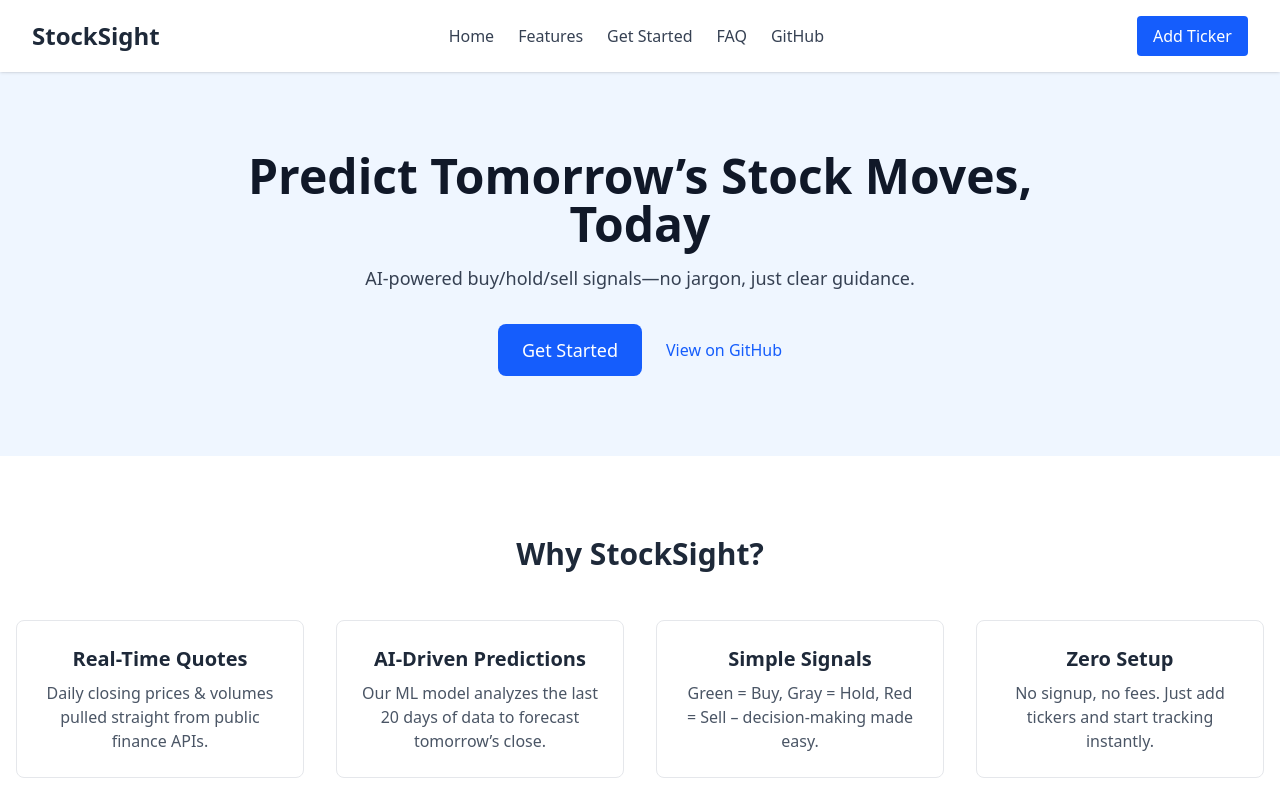
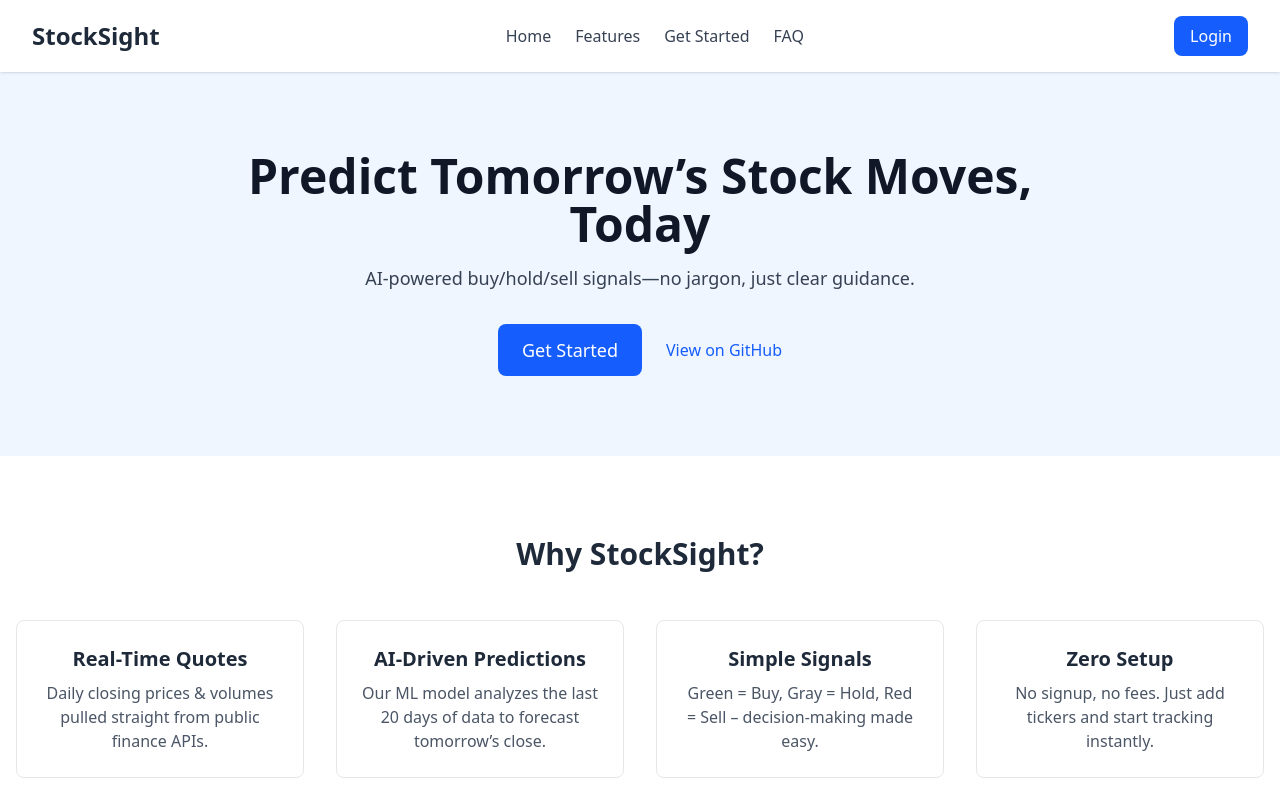
Before and after one commit to raghavxkatta/smartStock-2, a React (Vite) app in the folder frontend/: page / in a window 1280 px wide. Shown: the top 800 px of the page. Built offline with nearby package versions, Linux system fonts and the light colour scheme.

Commit message:
Feat:Header component added with basic styling

```diff
--- /dev/null
+++ b/frontend/src/components/Header.jsx
@@ -0,0 +1,46 @@
+import React from 'react';
+import { motion } from 'framer-motion';
+
+// Bring in your buttonVariants (either define here or import from where you defined it)
+const buttonVariants = {
+    initial: { scale: 1 },
+    hover: { scale: 1.05 },
+    tap: { scale: 0.95 },
+};
+
+function Header() {
+    return (
+        <motion.header
+            className="sticky top-0 w-full bg-white shadow px-8 py-4 z-50"
+            initial={{ y: -100 }}
+            animate={{ y: 0 }}
+            transition={{ type: 'spring', stiffness: 50 }}
+        >
+            <div className="max-w-7xl mx-auto flex items-center justify-between">
+                <div className="text-2xl font-bold">StockSight</div>
+                <nav className="hidden md:flex space-x-6">
+                    <a href="#home" className="text-gray-700 hover:text-blue-600">Home</a>
+                    <a href="#features" className="text-gray-700 hover:text-blue-600">Features</a>
+                    <a href="#get-started" className="text-gray-700 hover:text-blue-600">Get Started</a>
+                    <a href="#faq" className="text-gray-700 hover:text-blue-600">FAQ</a>
+                </nav>
+                <motion.button
+                    className="ml-6 px-4 py-2 bg-blue-600 text-white rounded-lg hover:bg-blue-700 focus:outline-none"
+                    variants={buttonVariants}
+                    initial="initial"
+                    whileHover="hover"
+                    whileTap="tap"
+                    onClick={() =>
+                        document
+                            .getElementById('get-started')
+                            .scrollIntoView({ behavior: 'smooth' })
+                    }
+                >
+                    Login
+                </motion.button>
+            </div>
+        </motion.header>
+    );
+}
+
+export default Header;
--- a/frontend/src/pages/Home.jsx
+++ b/frontend/src/pages/Home.jsx
@@ -1,7 +1,7 @@
 import React, { useState } from 'react';
 import { motion } from 'framer-motion';
 import { ChevronDown, ChevronUp } from 'lucide-react';
-
+import Header from '../components/Header'
 const containerVariants = {
     hidden: { opacity: 0 },
     visible: {
@@ -50,40 +50,7 @@ export default function Homepage() {
     return (
         <div className="font-sans text-gray-800">
             {/* Header */}
-            <motion.header
-                className="sticky top-0 w-full bg-white shadow px-8 py-4 z-50"
-                initial={{ y: -100 }}
-                animate={{ y: 0 }}
-                transition={{ type: 'spring', stiffness: 50 }}
-            >
-                <div className="max-w-7xl mx-auto flex items-center justify-between">
-                    <div className="text-2xl font-bold">StockSight</div>
-                    <nav className="hidden md:flex space-x-6">
-                        <a href="#home" className="text-gray-700 hover:text-blue-600">Home</a>
-                        <a href="#features" className="text-gray-700 hover:text-blue-600">Features</a>
-                        <a href="#get-started" className="text-gray-700 hover:text-blue-600">Get Started</a>
-                        <a href="#faq" className="text-gray-700 hover:text-blue-600">FAQ</a>
-                        <a
-                            href="https://github.com/your-username/stock-sight-api"
-                            target="_blank"
-                            rel="noopener noreferrer"
-                            className="text-gray-700 hover:text-blue-600"
-                        >
-                            GitHub
-                        </a>
-                    </nav>
-                    <motion.button
-                        className="ml-6 px-4 py-2 bg-blue-600 text-white rounded hover:bg-blue-700 focus:outline-none"
-                        variants={buttonVariants}
-                        whileHover="hover"
-                        whileTap="tap"
-                        onClick={() => document.getElementById('get-started').scrollIntoView({ behavior: 'smooth' })}
-                    >
-                        Add Ticker
-                    </motion.button>
-                </div>
-            </motion.header>
-
+<Header/>
             {/* Hero Section */}
             <section id="home" className="bg-blue-50 py-20">
                 <motion.div
```
